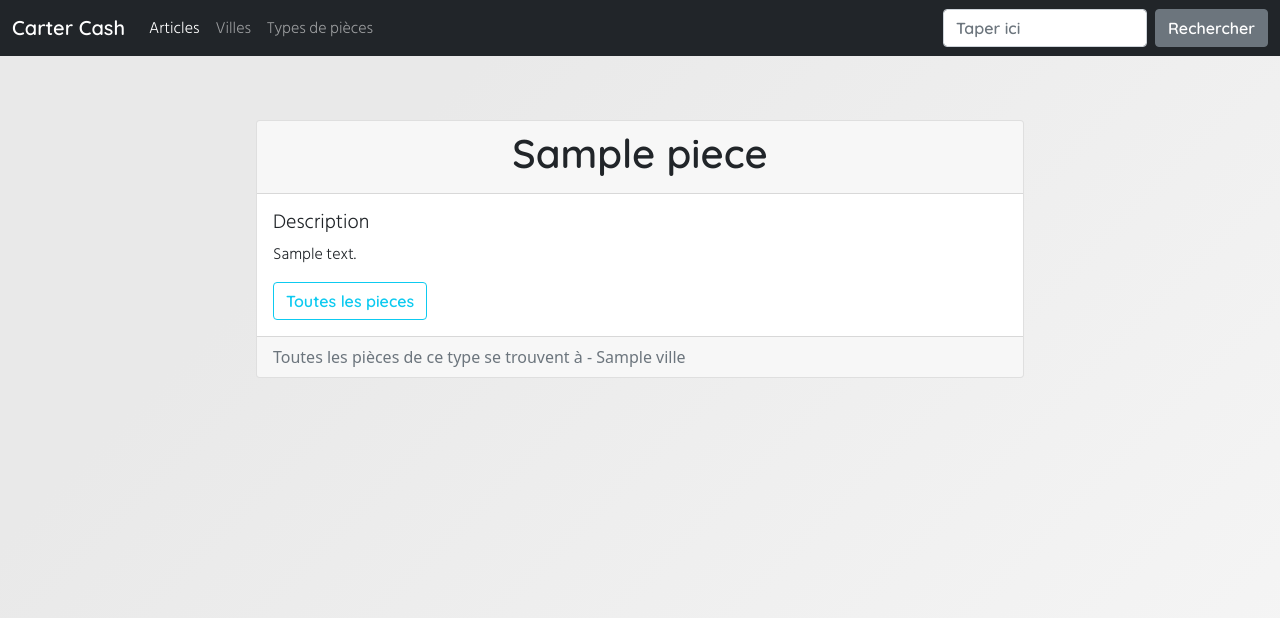
After one commit to mIKIII77/R2.09-Carter-Cash, a Django app: template Projet-MagasinVoiture/user/templates/user/show_piece.html in a window 1280 px wide. The commit adds this page. Shown: the top 618 px of the page. Run offline with Django 3.2, Linux system fonts and the light colour scheme; the template is opened without the code that fills it: most values are stand-ins (such as "Sample title", 1, 10 or a date in 2020); some libraries are stand-ins or nearby versions.

Commit message:
V.8
-Correct some bugs
-Add description button for "villes" and "type_piece"
-Add some styles modifications
-Begin of relook of "articles" list

```diff
--- a/Projet-MagasinVoiture/user/static/css/styles.css
+++ b/Projet-MagasinVoiture/user/static/css/styles.css
@@ -88,5 +88,21 @@ body {
 thead {
   font-family: "Quicksand";
 }
+
+
+.describtion {
+  margin-left: 20%;
+  margin-right: 20%;
+  margin-top: 5%;
+}
+
+.headers {
+  font-family: "Quicksand";
+}
+
+.card-body {
+  font-family: "Hind Siliguri";
+}
+
 @import url("https://fonts.googleapis.com/css2?family=Hind+Siliguri:wght@300&family=Poppins:wght@200;400&display=swap");
 @import url("https://fonts.googleapis.com/css2?family=Quicksand:wght@600&display=swap");
--- a/Projet-MagasinVoiture/user/templates/user/piece_list.html
+++ b/Projet-MagasinVoiture/user/templates/user/piece_list.html
@@ -28,7 +28,7 @@
       <tr>
         <td class="table-bot">{{ piece}}</td>
         <td class="table-bot">{{ piece.ville}}</td>
-        <td class="table-top text-center"> <a href="#" class="btn btn-info btn-sm"> Déscription du type </a></td>
+        <td class="table-top text-center"> <a href="{%url 'Show_piece' piece.id %}" class="btn btn-info btn-sm"> Déscription du type </a></td>
         <td class="table-top text-end"><a href="{%url 'Piece_update' piece.id %}" type="button"
             class="btn btn-outline-success btn-sm"> Mettre à jour </a> <a href="{%url 'Piece_delete' piece.id %}"
             type="button" class="btn btn-danger btn-sm"> Supprimer </a></td>
--- a/Projet-MagasinVoiture/user/templates/user/search_article.html
+++ b/Projet-MagasinVoiture/user/templates/user/search_article.html
@@ -21,7 +21,7 @@
           <th class="table-top text-end" scope="col"> <a href="{% url 'Article_add' %}" type="button"
               class="btn btn-secondary btn-sm">Ajouter un article</a>
           </th>
-          <caption>La table des articles actuellement présents dans la base de données du Carter Cash</caption>
+          <caption>La table des articles correspondent à la recherche dans la base de données du Carter Cash</caption>
         </tr>
       </thead>
       {% for Article in Articles %}
--- /dev/null
+++ b/Projet-MagasinVoiture/user/templates/user/show_piece.html
@@ -0,0 +1,28 @@
+{% extends 'base.html' %}
+{% load static %}
+
+{% block title %}Déscription de la piece - Carter Cash{% endblock %}
+
+{% block content %}
+
+<body class="body-article-list">
+<div class="describtion">
+    <div class="card">
+        <div class="card-header text-center">
+            <h1 class="headers">{{ piece.name }}</h1>
+        </div>
+        <div class="card-body">
+          <h5 class="card-title">Description</h5>
+          <p class="card-text">{{ piece.describtion}}</p>
+          <a class="btn btn-outline-info" href="{% url 'Piece_list' %}">Toutes les pieces</a>
+        </div>
+        <div class="card-footer text-muted">
+          Toutes les pièces de ce type se trouvent à - {{ piece.ville }}
+        </div>
+
+      </div>
+</body>
+</div>
+
+
+{% endblock %}
--- a/Projet-MagasinVoiture/user/templates/user/ville_list.html
+++ b/Projet-MagasinVoiture/user/templates/user/ville_list.html
@@ -34,7 +34,7 @@
         {% for ville in ville_list %}
         <tr>
           <td>{{ ville }}</td>
-          <td class="text-center"><a href="{%url 'Ville_delete' ville.id %}" class="btn btn-info btn-sm"> Déscription de
+          <td class="text-center"><a href="{%url 'Show_ville' ville.id %}" class="btn btn-info btn-sm"> Déscription de
               la ville </a> </td>
           <td class="text-end"><a href="{%url 'Ville_update' ville.id %}" class="btn btn-outline-success btn-sm">Mettre
               à jour</a> <a href="{%url 'Ville_delete' ville.id %}" class="btn btn-danger btn-sm">Supprimer </a></td>
--- a/Projet-MagasinVoiture/user/urls.py
+++ b/Projet-MagasinVoiture/user/urls.py
@@ -17,6 +17,8 @@ urlpatterns = [
     path('delete_article/<article_id>,', views.delete_article, name="Article_delete"),
     path('', views.home_view, name="Home"),
     path('search_article', views.search_article, name="Article_recherche"),
+    path('show_ville/<ville_id>', views.show_ville, name="Show_ville"),
+    path('show_piece/<piece_id>', views.show_piece, name="Show_piece"),
 
 
    ]
```
Also changed, not shown: Projet-MagasinVoiture/user/templates/user/article_list.html (+10 -0 lines), Projet-MagasinVoiture/user/templates/user/show_ville.html (added, +24 -0 lines), Projet-MagasinVoiture/user/views.py (+10 -0 lines), Projet-MagasinVoiture/db.sqlite3.
